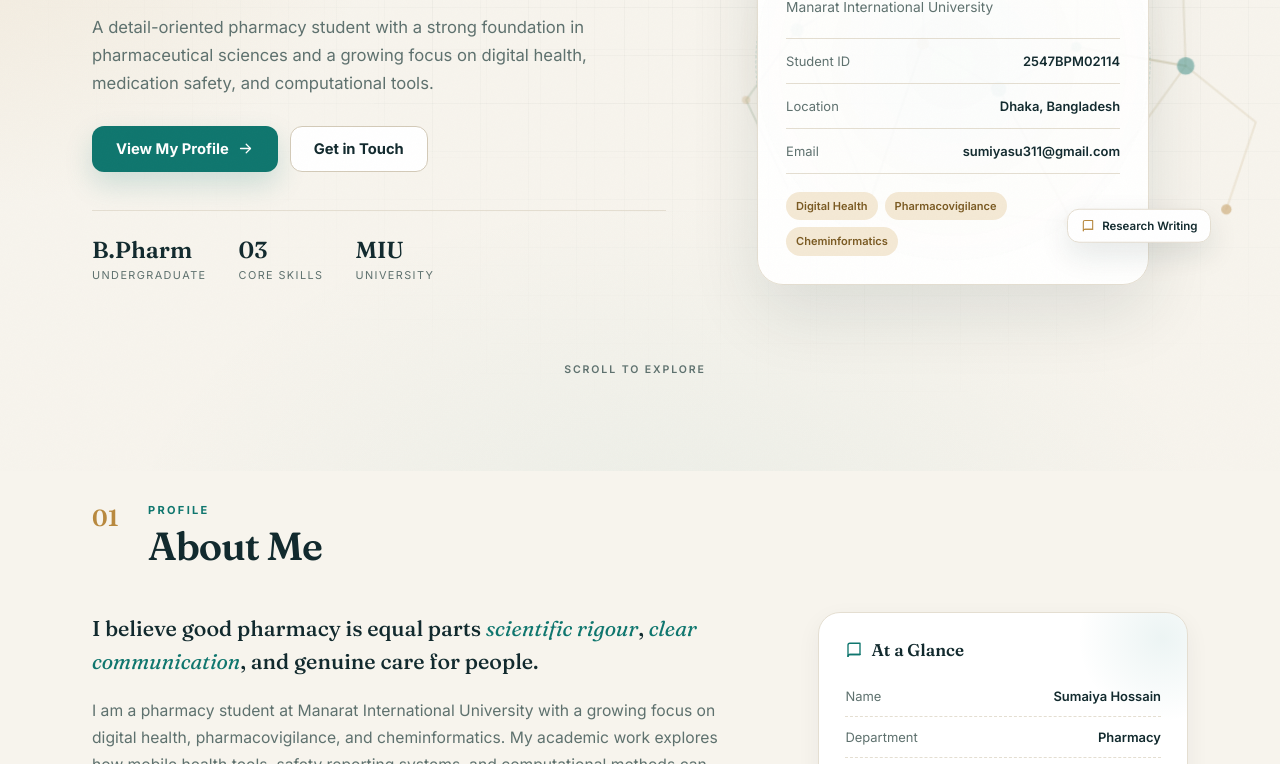
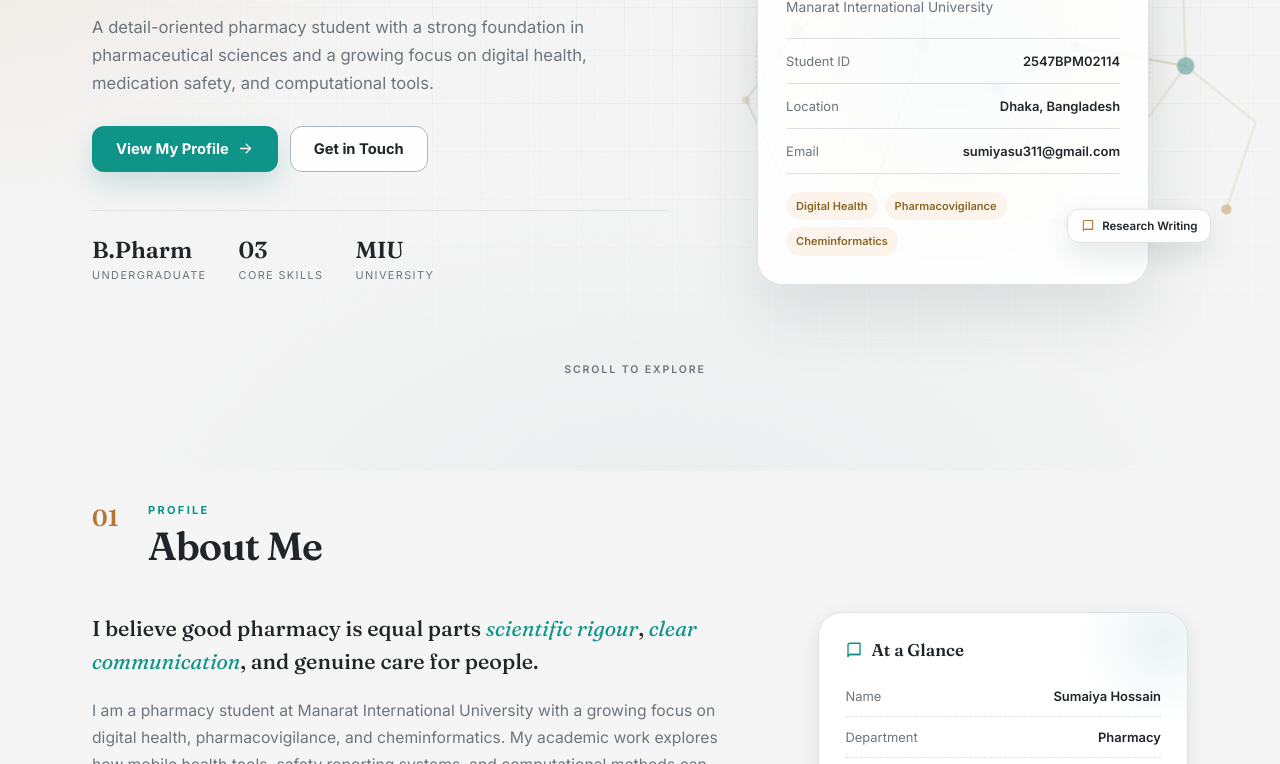
Before and after one commit to sumiyasu311/sumaiya-portfolio, a plain HTML site: page index.html in a window 1280 px wide. Shown: the part 329-1093 px from the top of the page. Drawn offline with Linux system fonts and the light colour scheme.

Commit message:
Swap to ash-gray theme

```diff
--- a/index.html
+++ b/index.html
@@ -16,24 +16,24 @@
 <link href="https://fonts.googleapis.com/css2?family=Fraunces:ital,opsz,wght@0,9..144,400;0,9..144,500;0,9..144,600;0,9..144,700;1,9..144,400;1,9..144,600&family=Inter:wght@400;500;600;700&display=swap" rel="stylesheet">
 <style>
   :root{
-    --bg:#f7f4ed;
-    --bg-soft:#fbf9f4;
+    --bg:#f5f5f5;
+    --bg-soft:#f9f9f9;
     --white:#ffffff;
-    --ink:#122a2e;
-    --ink-soft:#1d3b40;
-    --muted:#5e716e;
-    --line:#e4ded1;
-    --line-strong:#d3cab8;
-    --teal:#0f766e;
-    --teal-deep:#0b5c56;
-    --teal-soft:#e3f1ee;
-    --gold:#b8893f;
-    --gold-soft:#f4e9d5;
-    --gold-ink:#7a5a22;
-    --grad:linear-gradient(120deg,#0f766e,#159a8c 58%,#b8893f);
-    --shadow:0 18px 50px rgba(18,42,46,.08);
-    --shadow-sm:0 8px 24px rgba(18,42,46,.055);
-    --radius:22px;
+    --ink:#212529;
+    --ink-soft:#495057;
+    --muted:#6c757d;
+    --line:#dee2e6;
+    --line-strong:#adb5bd;
+    --teal:#0d9488;
+    --teal-deep:#0f766e;
+    --teal-soft:#e3f3f0;
+    --gold:#b87333;
+    --gold-soft:#fdf5ec;
+    --gold-ink:#8a6422;
+    --grad:linear-gradient(135deg,#0d9488,#6c757d 55%,#b87333);
+    --shadow:0 12px 35px rgba(33,37,41,.14);
+    --shadow-sm:0 6px 20px rgba(33,37,41,.10);
+    --radius:24px;
     --max:1140px;
     color-scheme:light;
   }
```
